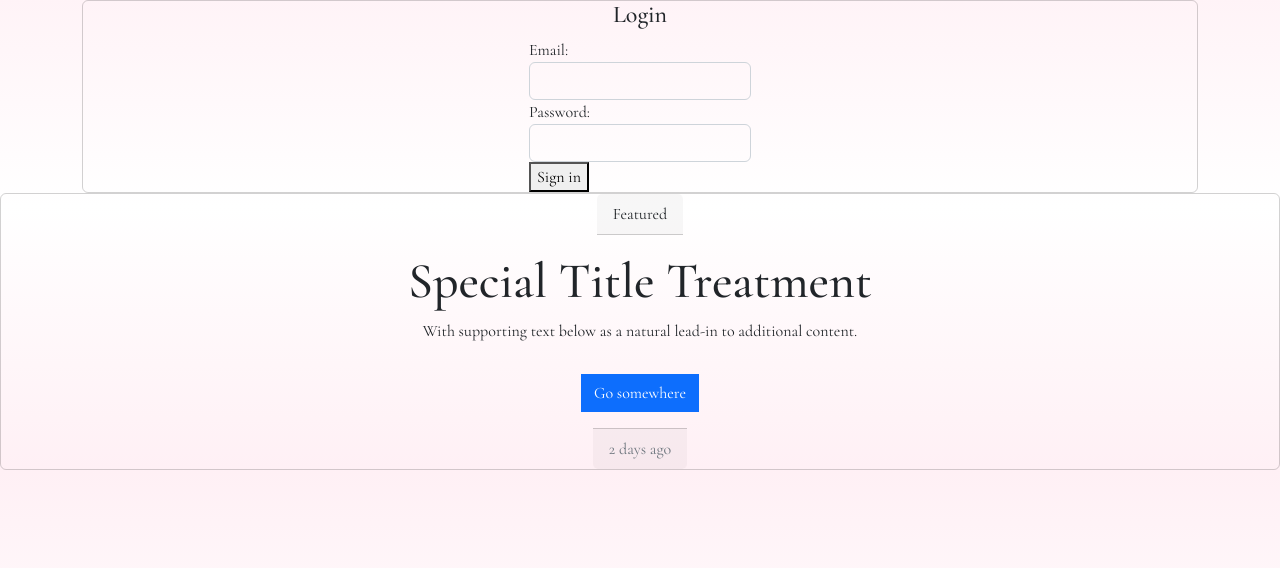
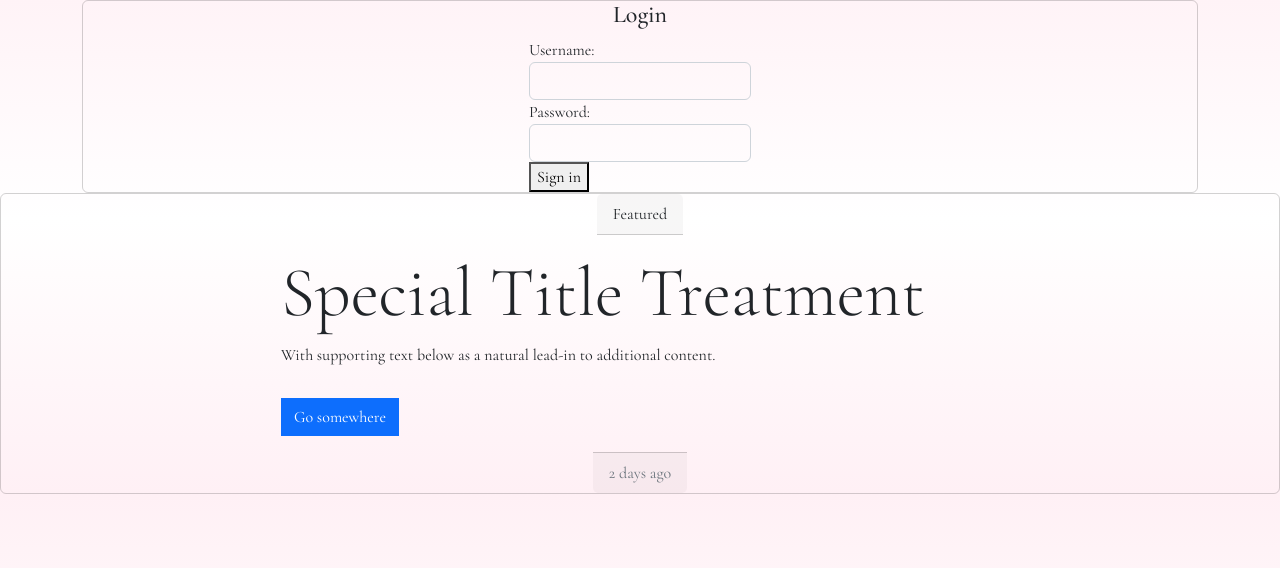
Before and after one commit to frirsta/fullstack-project, a Django app: page /users/login/ in a window 1280 px wide. Shown: the part 56-624 px from the top of the page. Run offline with Django 3.2, Linux system fonts and the light colour scheme.

Commit message:
Add css to all text. Change code in forms, views and login.html so user can log in with username instead of email

```diff
--- a/static/CSS/style.css
+++ b/static/CSS/style.css
@@ -52,12 +52,13 @@ h3 {
 
 .card-body {
     width: 750px;
+    text-align: left;
 }
 
 .card-title {
-    font-size: 50px;
+    font-size: 70px;
+    font-weight: 100;
     text-transform: capitalize;
-    text-align: center;
 }
 
 .container-sm {
@@ -69,7 +70,7 @@ h3 {
 
 /* post images */
 .card-img-top {
-    width: 100%;
+    width: 750px;
     max-height: 600px;
 }
 
--- a/templates/users/login.html
+++ b/templates/users/login.html
@@ -8,12 +8,12 @@
             {% csrf_token %}
 
             <div class="form-group">
-                {{ form.email.label_tag }}
-                <input type="email" class="form-control {% if form.email.errors %}is-invalid{% endif %}" id="id_email"
-                    name="email" value='{{ form.email.value|default:"" }}'>
-
-                {% if form.email.errors %}
-                <div class="invalid-feedback">{{ form.email.errors }}</div>
+                {{ form.username.label_tag }}
+                <input type="text" class="form-control {% if form.username.errors %}is-invalid{% endif %}" id="id_username"
+                    name="username" value='{{ form.username.value|default:"" }}'>
+                <small class="text-muted">{{ form.username.help_text }}</small>
+                {% if form.username.errors %}
+                <div class="invalid-feedback">{{ form.username.errors }}</div>
                 {% endif %}
             </div>
             <div class="form-group">
--- a/users/forms.py
+++ b/users/forms.py
@@ -11,7 +11,7 @@ class SignUpForm(UserCreationForm):
 
 
 class LoginForm(forms.Form):
-    email = forms.CharField()
+    username = forms.CharField()
     password = forms.CharField()
 
 
--- a/users/views.py
+++ b/users/views.py
@@ -30,15 +30,15 @@ def loginUser(request):
     if request.method == "POST":
         form = LoginForm(request.POST)
         if form.is_valid():
-            email = form.cleaned_data["email"]
+            username = form.cleaned_data["username"]
             password = form.cleaned_data["password"]
 
-            user = authenticate(email=email, password=password)
+            user = authenticate(username=username, password=password)
             if user:
                 login(request, user)
                 return redirect("magazine:home")
             else:
-                messages.error(request, 'Invalid email or password')
+                messages.error(request, 'Invalid username or password')
     else:
         form = LoginForm()
 
```
